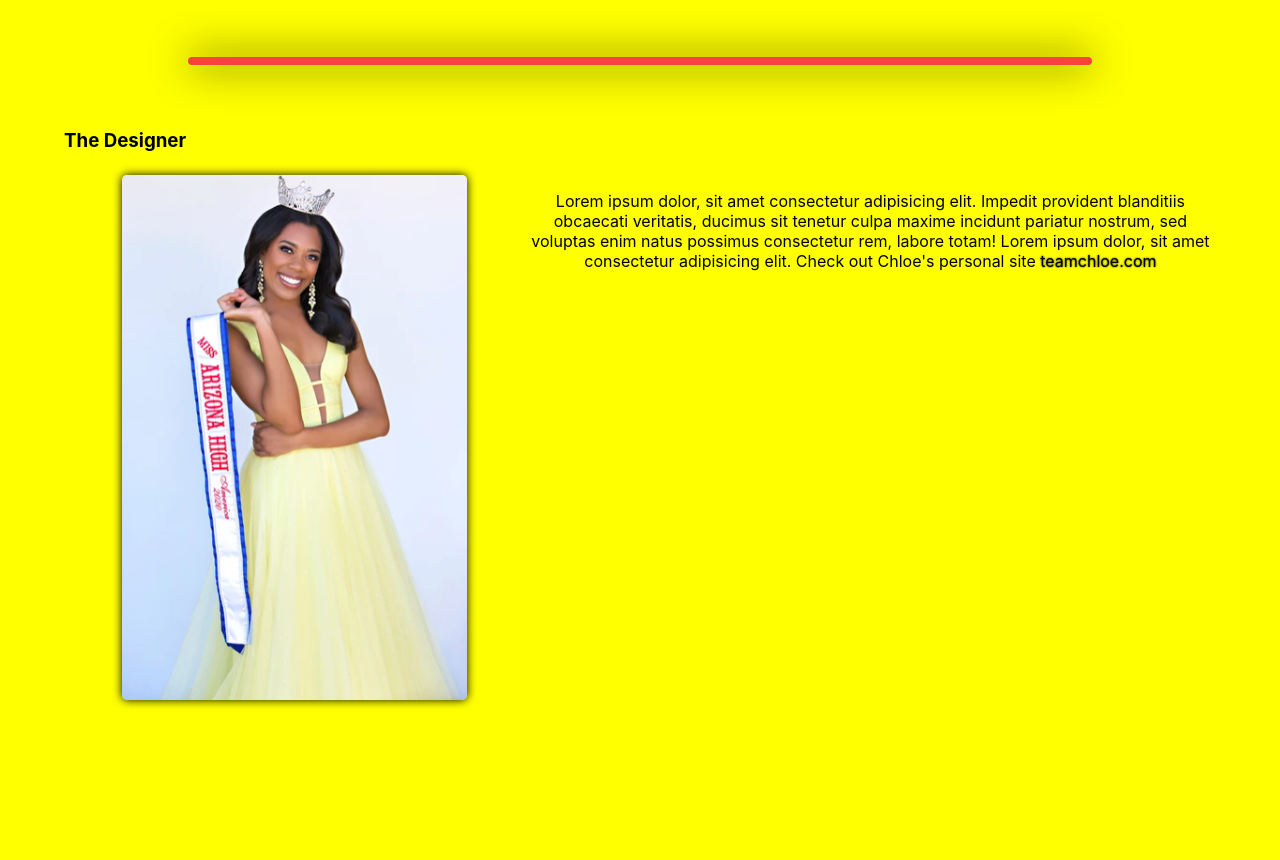
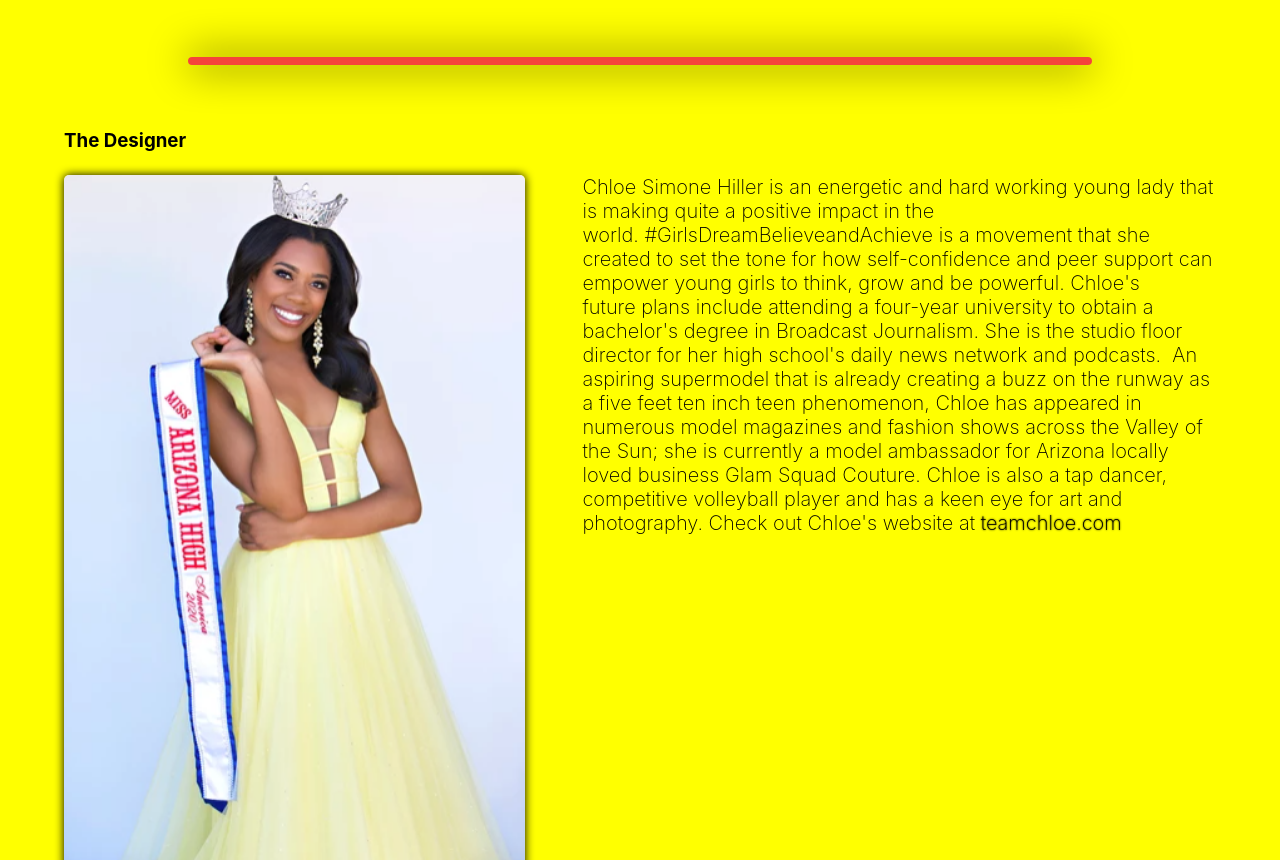
Before and after one commit to jgarcia4444/DBA-Landing-Page, a React (Create React App) app: page / in a window 1280 px wide. Shown: the part 980-1840 px from the top of the page. Before the commit the page ends 1736 px from the top, so only its background shows below. Built offline with nearby package versions, Linux system fonts and the light colour scheme.

Commit message:
initial layout of landing page completed along with content

```diff
--- a/public/index.html
+++ b/public/index.html
@@ -24,7 +24,7 @@
       work correctly both with client-side routing and a non-root public URL.
       Learn how to configure a non-root public URL by running `npm run build`.
     -->
-    <title>React App</title>
+    <title>Dream Believe Achieve</title>
   </head>
   <body>
     <noscript>You need to enable JavaScript to run this app.</noscript>
--- a/src/App.css
+++ b/src/App.css
@@ -69,9 +69,19 @@ hr {
   width: 100%;
   text-align: center;
 }
+
+
 #chloe-title {
   text-align: left;
   margin-bottom: 2%;
+}
+
+#chloe-bio {
+  text-align: left;
+  display: block;
+  width: 100%;
+  font-size: 125%;
+  font-weight: 200;
 }
 
 .bio-card {
@@ -79,21 +89,14 @@ hr {
   margin: 0 auto;
 }
 
-.left-img {
-  text-align: left;
-  width: 30%;
-  display: inline-block;
-}
-
 #chloe-pagaent {
   box-shadow: 0 0 10px black;
-  width: 100%;
+  width: 40%;
   border-radius: 5px;
-}
-
-.right-bio {
-  width: 60%;
-  float: right;
+  display: block;
+  float: left;
+  margin-right: 5%;
+  margin-bottom: 2%;
 }
 
 #website-link {
--- a/src/components/Main.js
+++ b/src/components/Main.js
@@ -23,7 +23,9 @@ const Main = () => {
                 </div>
             </div>
             <div className="row">
-                <img id="download" src={download} alt="download on the app store"/>
+                <a href="/">
+                    <img id="download" src={download} alt="download on the app store"/>
+                </a>
             </div>
             <hr />
             <div className="row">
@@ -32,20 +34,14 @@ const Main = () => {
             </div>
             <hr />
             <div className="row">
+
                 <div className="bio-card">
                     <h3 id="chloe-title">The Designer</h3>
-                    <div className="left-img">
-                        <img src={chloe} alt="Chloe in her pageant gown." id="chloe-pagaent" />
-                    </div>
-                <div className="right-bio">
-                    <p>
-                        Lorem ipsum dolor, sit amet consectetur adipisicing elit. Impedit provident blanditiis obcaecati veritatis, ducimus sit tenetur culpa maxime incidunt pariatur nostrum, sed voluptas enim natus possimus consectetur rem, labore totam!
-                        Lorem ipsum dolor, sit amet consectetur adipisicing elit.
-                        Check out Chloe's personal site <a id="website-link" rel="noopener noreferrer" target="_blank" href="https://www.teamchloe.com/">teamchloe.com</a>
+                    <img src={chloe} alt="Chloe in her pageant gown." id="chloe-pagaent" />
+                    <p id="chloe-bio">
+                    Chloe Simone Hiller is an energetic and hard working young lady that is making quite a positive impact in the world. #GirlsDreamBelieveandAchieve is a movement that she created to set the tone for how self-confidence and peer support can empower young girls to think, grow and be powerful. Chloe's future plans include attending a four-year university to obtain a bachelor's degree in Broadcast Journalism. She is the studio floor director for her high school's daily news network and podcasts.  An aspiring supermodel that is already creating a buzz on the runway as a five feet ten inch teen phenomenon, Chloe has appeared in numerous model magazines and fashion shows across the Valley of the Sun; she is currently a model ambassador for Arizona locally loved business Glam Squad Couture. Chloe is also a tap dancer, competitive volleyball player and has a keen eye for art and photography. Check out Chloe's website at <a id="website-link" rel="noopener noreferrer" target="_blank" href="https://www.teamchloe.com/">teamchloe.com</a>
                     </p>
                 </div>
-            </div>
-
             </div>
         </div>
     );
```
Also changed, not shown: 1 other file (tests, documents, lock files or other folders).
